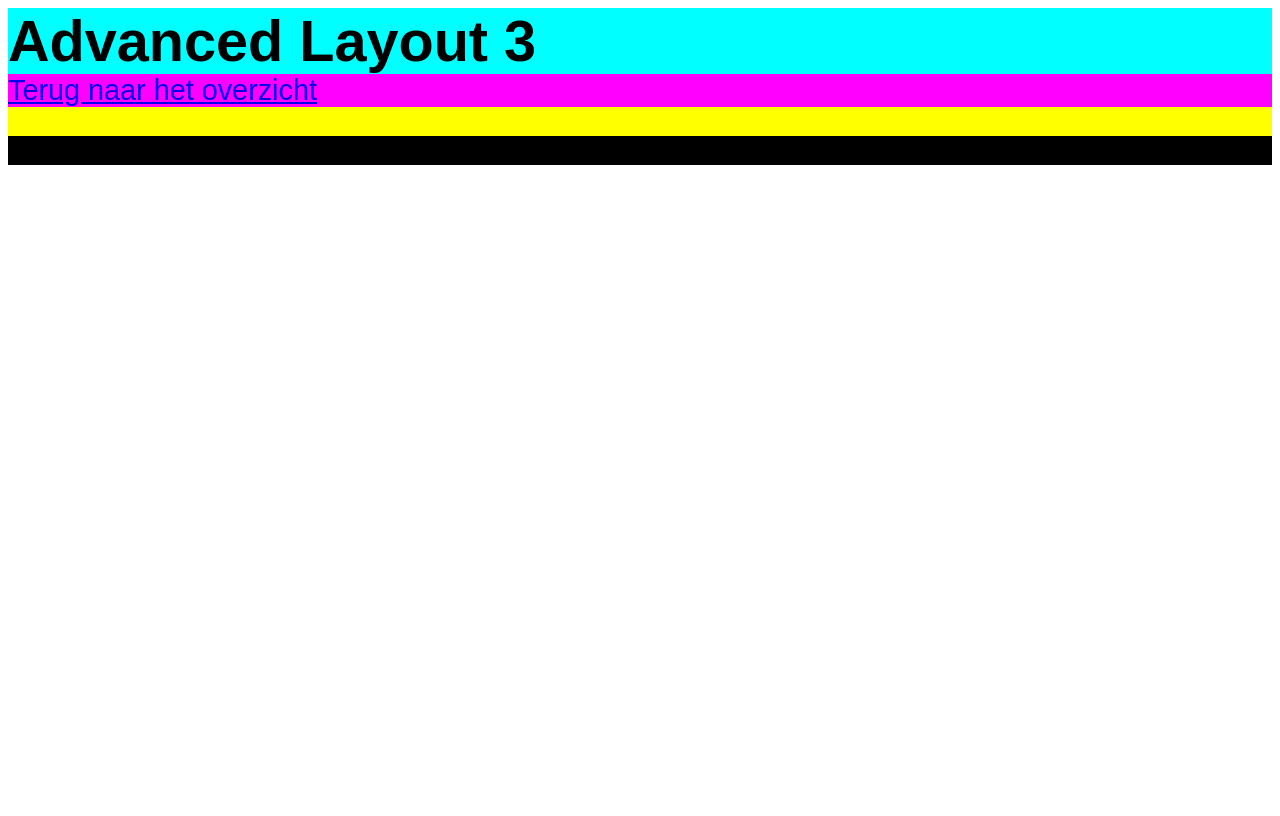
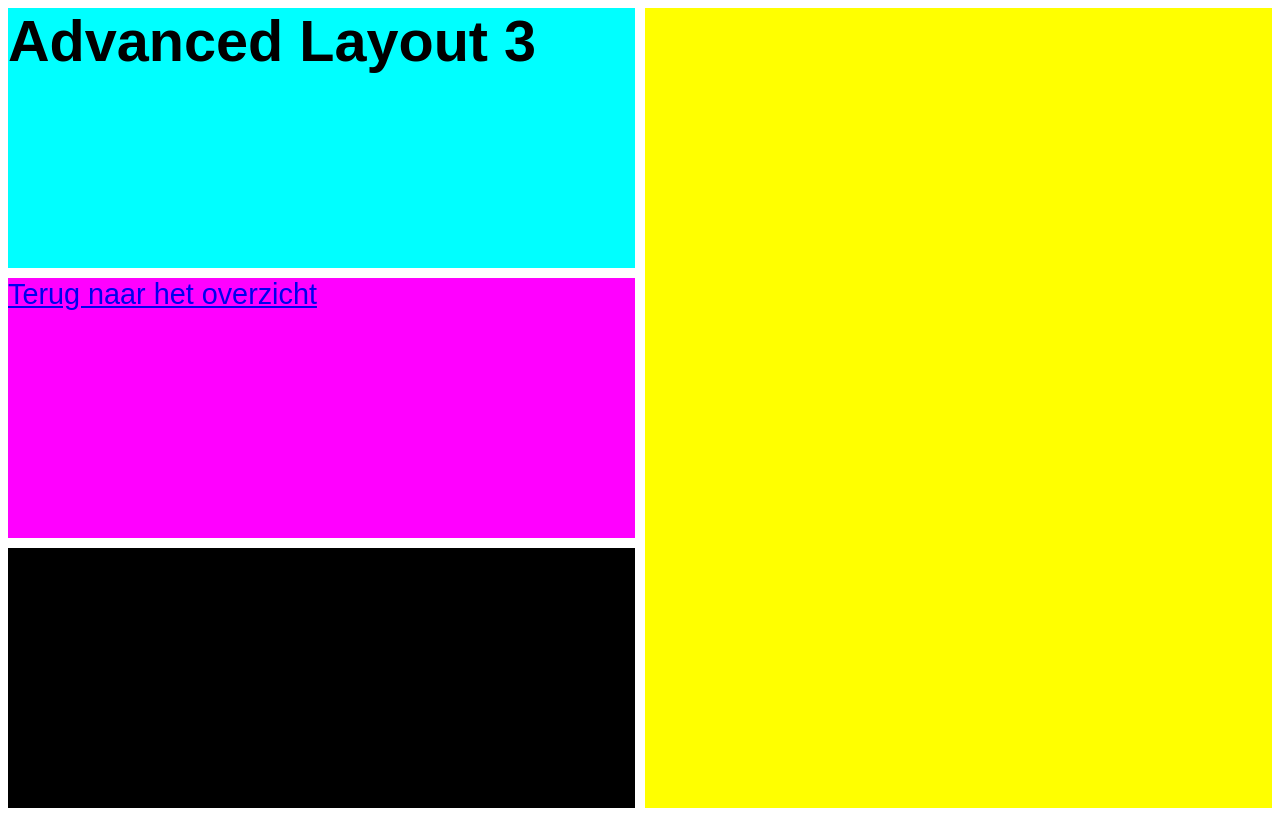
Before and after one commit to zombie0youssra/the-client-layout-in-css, a plain HTML site: page src/advanced/advanced-layout-3.html in a window 1280 px wide. Drawn offline with Linux system fonts and the light colour scheme.

Commit message:
beep boop

```diff
--- a/src/advanced/advanced-layout-3.html
+++ b/src/advanced/advanced-layout-3.html
@@ -6,6 +6,30 @@
     <title>Advanced Layout 3</title>
     <link rel="stylesheet" href="../style.css" />
     <style>
+          body{
+      display: grid;
+        grid-template-columns: 1fr 1fr;
+        grid-template-rows: 1fr 1fr 1fr ;
+        grid-template-areas:
+        " header content "
+        "nav content"
+        "footer content";
+        gap: 10px;
+      }
+      header{
+        grid-area: header;
+        display:
+      }
+      nav{
+        grid-area: nav;
+      }
+      main{
+        grid-area: content;
+      }
+
+      footer{
+        grid-area: footer;
+      }
       /* Doe hier jouw ding! */
     </style>
   </head>
```
Also changed, not shown: src/advanced/advanced-layout-2.html (+2 -1 lines).
